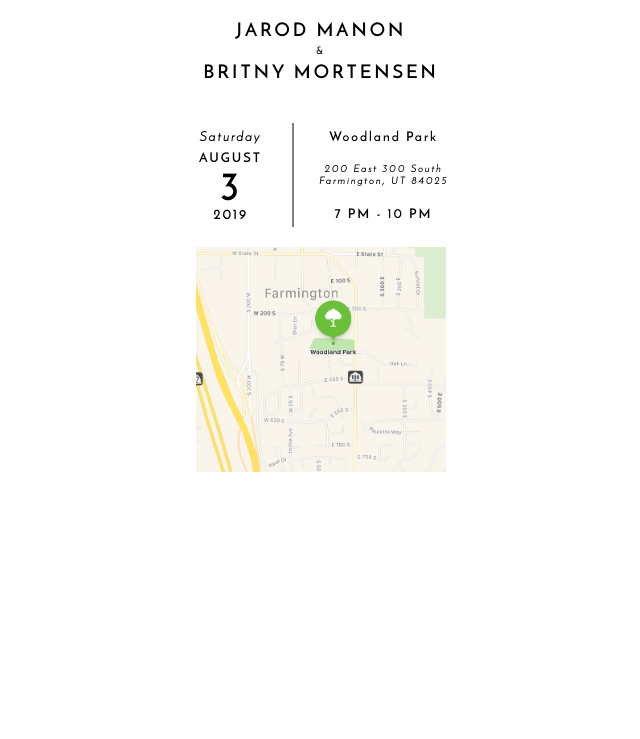
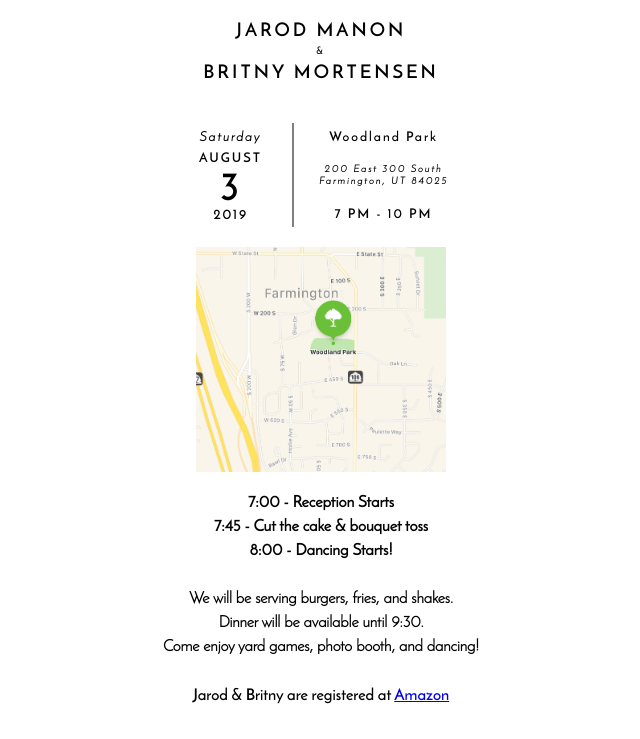
Before and after one commit to BrookeMo/britnyandjarod, a plain HTML site: page index.html in a window 1280 px wide. Shown: the part 151-890 px from the top of the page, without its empty margins (319-959 px from the left). Before the commit the page ends 800 px from the top, so only its background shows below. Drawn offline with nearby package versions, Linux system fonts and the light colour scheme.

Commit message:
added reception details

```diff
--- a/assets/index.css
+++ b/assets/index.css
@@ -161,3 +161,17 @@ h5 {
     display: block;
     margin: 20px auto;
 }
+.info {
+    font-family: 'josefin_sanslight';
+    text-align: center;
+}
+.schedule {
+    font-family: 'josefin_sansregular';
+}
+h4 {
+    margin: 5px;
+}
+#registry {
+    font-family: 'josefin_sanssemibold';
+    margin-bottom: 35px;
+}
--- a/index.html
+++ b/index.html
@@ -33,6 +33,17 @@
     <a href="https://goo.gl/maps/WTuUshc7aJi3x6EZA" target="_blank">
         <img id="image" src="assets/images/park.jpg" />
     </a>
+    <div class="info">
+        <h4 class="schedule">7:00 - Reception Starts</h4>
+        <h4 class="schedule">7:45 - Cut the cake & bouquet toss</h4>
+        <h4 class="schedule">8:00 - Dancing Starts!</h4>
+        <br>
+        <h4>We will be serving burgers, fries, and shakes.</h4>
+        <h4>Dinner will be available until 9:30.</h4>
+        <h4>Come enjoy yard games, photo booth, and dancing!</h4>
+        <br>
+        <h4 id="registry">Jarod & Britny are registered at <a href="https://www.amazon.com/wedding/britny-mortensen-jarod-manon-farmington-august-2019/registry/7D13PQBQE3AR" target="_blank">Amazon</a></h4>
+    </div>
 </body>
 <script src="https://ajax.googleapis.com/ajax/libs/jquery/3.3.1/jquery.min.js"></script>
 <script src="./assets/index.js"> </script>
```
